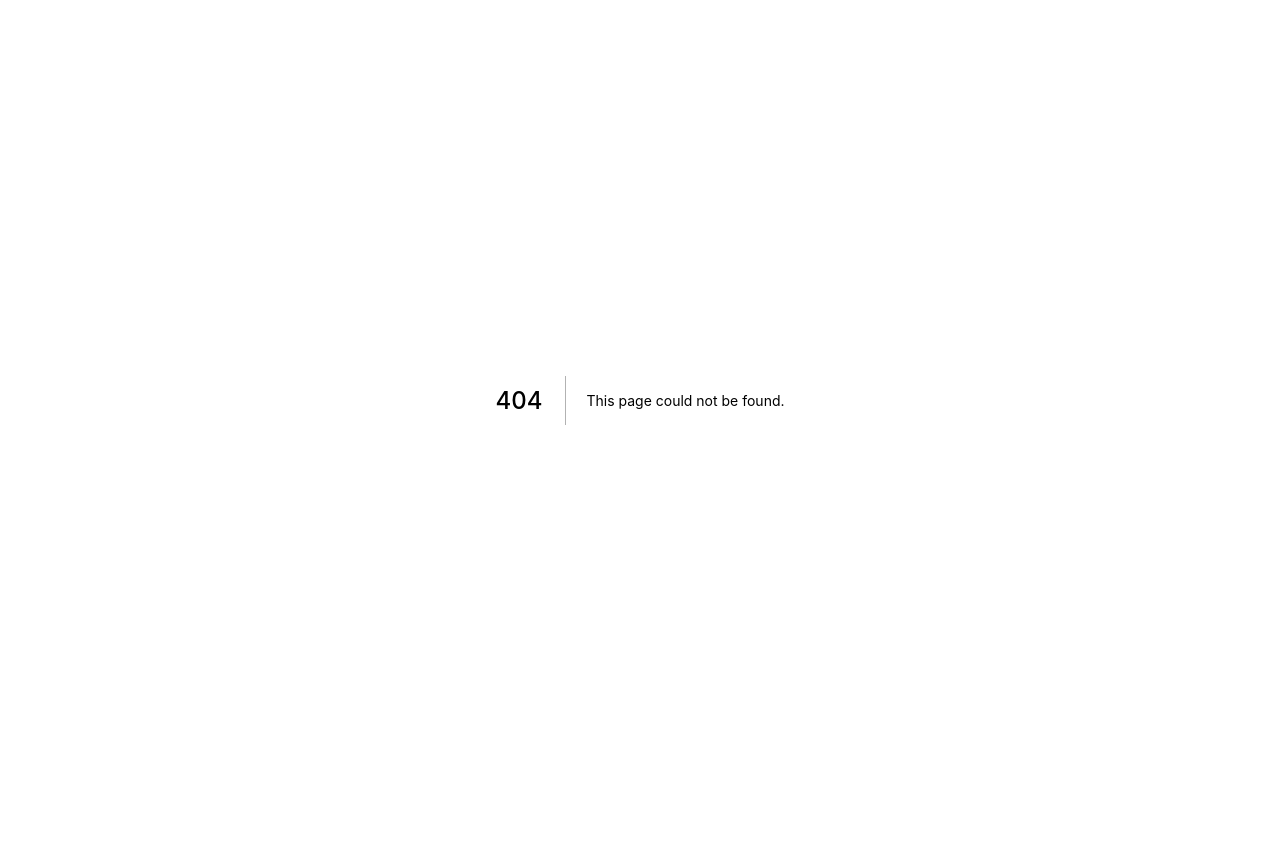
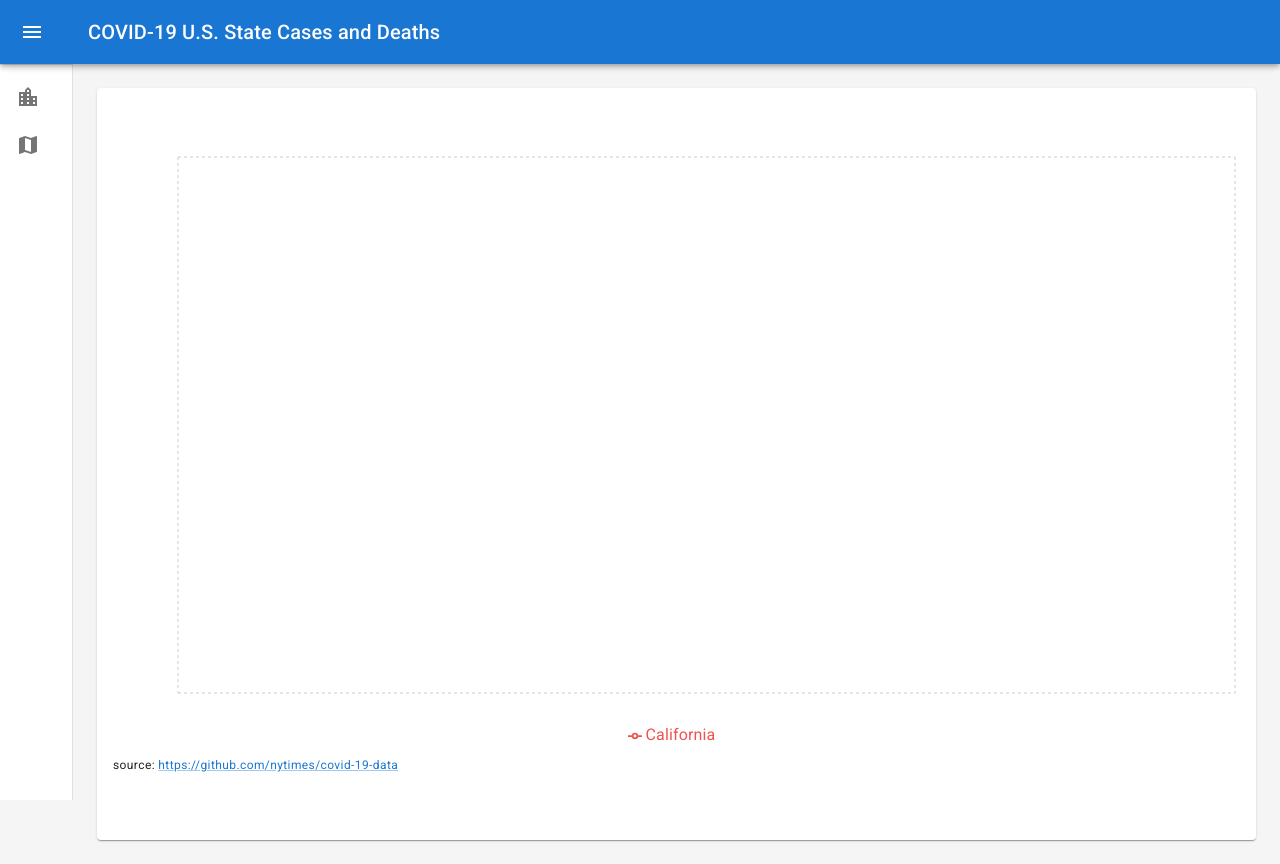
Before and after one commit to luis-pena/covid-county-data, a Next.js app: page /us-state-data in a window 1280 px wide. Before the commit this address had no page. Before the commit the page ends 800 px from the top, so only its background shows below. Built offline with nearby package versions, Linux system fonts and the light colour scheme; no server answers.

Commit message:
file renames, component renames, to reflect locale level data

```diff
--- a/pages/cases-by-county.tsx
+++ b/pages/county-data.tsx
@@ -15,7 +15,7 @@ import { useAppDispatch, useAppSelector } from "hooks/store";
 import { selectActiveCounties } from "slices/config";
 import SelectedCounties from "components/selected-counties";
 
-const Home = () => {
+const CountyData = () => {
   const dispatch = useAppDispatch();
   const hasFetchedCountyData = useAppSelector(selectHasFetchedCountyData);
   const countyData = useAppSelector(selectActiveCountyData);
@@ -42,7 +42,7 @@ const Home = () => {
   }, []);
 
   return (
-    <SingleColLayout title="COVID-19 Cases by County">
+    <SingleColLayout title="COVID-19 U.S. County Cases and Deaths">
       <SelectedCounties />
       <Paper sx={{ px: 2, py: 8 }}>
         <CountyCharts
@@ -56,4 +56,4 @@ const Home = () => {
   );
 };
 
-export default Home;
+export default CountyData;
--- a/pages/index.tsx
+++ b/pages/index.tsx
@@ -1,3 +1,3 @@
-import CasesByCounty from "./cases-by-county";
+import CasesByCounty from "./county-data";
 
 export default CasesByCounty;
--- a/pages/deaths-by-state.tsx
+++ b/pages/us-state-data.tsx
@@ -1,11 +1,11 @@
 import React, { useEffect, useState } from "react";
 
 import Attribution from "components/attribution";
-import DeathsByState from "components/deaths-by-state";
+import USStateCharts from "components/us-state-charts";
 import SingleColLayout from "components/layout/single-col";
 import { Paper } from "@mui/material";
 
-const ByState = () => {
+const USStateData = () => {
   const [stateDeathsByDay, setStateDeathsByDay] = useState("");
   const [hasFectchedStateDeathsByDay, setHasFectchedStateDeathsByDay] =
     useState(false);
@@ -38,13 +38,13 @@ const ByState = () => {
   }, []);
 
   return (
-    <SingleColLayout title="COVID-19 Deaths by State">
+    <SingleColLayout title="COVID-19 U.S. State Cases and Deaths">
       <Paper sx={{ px: 2, py: 8 }}>
-        <DeathsByState state="California" data={stateDeathsByDay} />
+        <USStateCharts state="California" data={stateDeathsByDay} />
         <Attribution />
       </Paper>
     </SingleColLayout>
   );
 };
 
-export default ByState;
+export default USStateData;
--- a/src/components/layout/single-col.tsx
+++ b/src/components/layout/single-col.tsx
@@ -9,14 +9,15 @@ import CssBaseline from "@mui/material/CssBaseline";
 import Typography from "@mui/material/Typography";
 import Divider from "@mui/material/Divider";
 import IconButton from "@mui/material/IconButton";
-import MenuIcon from "@mui/icons-material/Menu";
-import ChevronLeftIcon from "@mui/icons-material/ChevronLeft";
-import ChevronRightIcon from "@mui/icons-material/ChevronRight";
+import {
+  LocationCity as LocationCityIcon,
+  Menu as MenuIcon,
+  ChevronLeft as ChevronLeftIcon,
+  ChevronRight as ChevronRightIcon,
+  Map as MapIcon,
+} from "@mui/icons-material/";
 import ListItemIcon from "@mui/material/ListItemIcon";
 import ListItemText from "@mui/material/ListItemText";
-
-import MedicalServicesIcon from "@mui/icons-material/MedicalServices";
-import LocalHospitalIcon from "@mui/icons-material/LocalHospital";
 
 import ListItemButton from "@mui/material/ListItemButton";
 
@@ -142,17 +143,17 @@ const SingleColLayout: FunctionComponent<Props> = ({ children, title }) => {
         </DrawerHeader>
         <Divider />
         <List>
-          <ListItemButton component="a" key="cases" href="/cases-by-county">
+          <ListItemButton component="a" key="cases" href="/county-data">
             <ListItemIcon>
-              <MedicalServicesIcon />
+              <LocationCityIcon />
             </ListItemIcon>
-            <ListItemText primary="Cases" />
+            <ListItemText primary="County Data" />
           </ListItemButton>
-          <ListItemButton component="a" key="deaths" href="/deaths-by-state">
+          <ListItemButton component="a" key="deaths" href="/us-state-data">
             <ListItemIcon>
-              <LocalHospitalIcon />
+              <MapIcon />
             </ListItemIcon>
-            <ListItemText primary="Deaths" />
+            <ListItemText primary="State Data" />
           </ListItemButton>
         </List>
       </Drawer>
--- a/src/components/deaths-by-state.tsx
+++ b/src/components/us-state-charts.tsx
@@ -29,7 +29,7 @@ const dateOptions: Intl.DateTimeFormatOptions = {
   month: "long",
   day: "numeric",
 };
-const DeathsByState: FC<Props> = ({ state, data }) => {
+const USStateCharts: FC<Props> = ({ state, data }) => {
   const theme = useTheme();
 
   const formatTooltipLabelDate = (date: string) => {
@@ -88,4 +88,4 @@ const DeathsByState: FC<Props> = ({ state, data }) => {
   );
 };
 
-export default DeathsByState;
+export default USStateCharts;
```
